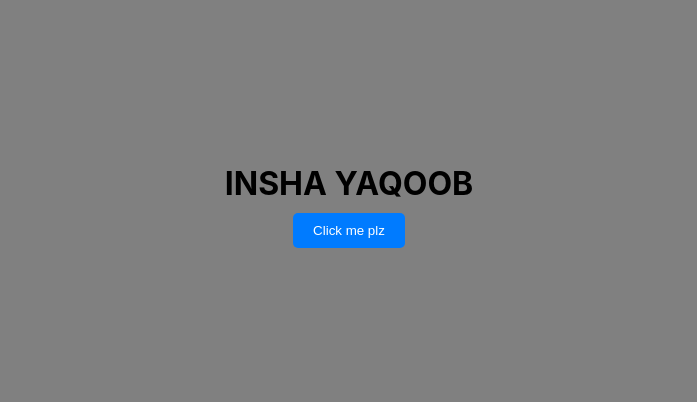
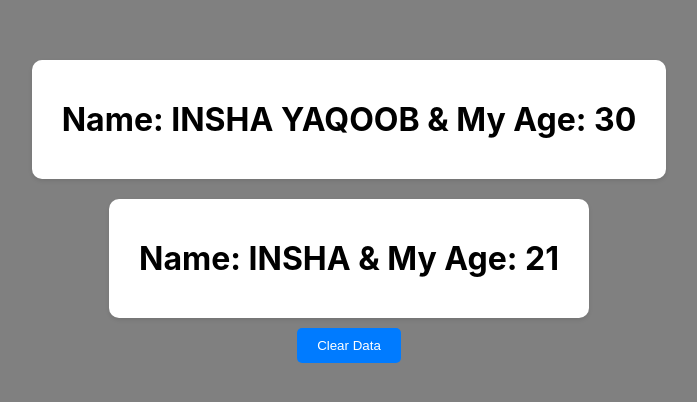
Before and after one commit to inshayaqoob/React-UseState, a React (Create React App) app: page / in a window 1280 px wide. Shown: the part 194-596 px from the top of the page, without its empty margins (291-988 px from the left). Built offline with nearby package versions, Linux system fonts and the light colour scheme.

Commit message:
First commit

```diff
--- a/src/App.css
+++ b/src/App.css
@@ -1,38 +1,38 @@
-.App {
-  text-align: center;
-}
-
-.App-logo {
-  height: 40vmin;
-  pointer-events: none;
-}
-
-@media (prefers-reduced-motion: no-preference) {
-  .App-logo {
-    animation: App-logo-spin infinite 20s linear;
-  }
-}
-
-.App-header {
-  background-color: #282c34;
-  min-height: 100vh;
+.container {
   display: flex;
   flex-direction: column;
   align-items: center;
   justify-content: center;
-  font-size: calc(10px + 2vmin);
-  color: white;
+  height: 100vh;
 }
 
-.App-link {
-  color: #61dafb;
+.card {
+  background-color: white;
+  border-radius: 10px;
+  padding: 20px;
+  margin: 10px;
+  box-shadow: 0px 2px 4px rgba(0, 0, 0, 0.1);
+  text-align: center;
 }
 
-@keyframes App-logo-spin {
-  from {
-    transform: rotate(0deg);
-  }
-  to {
-    transform: rotate(360deg);
-  }
+.h1styling {
+  background-color: white;
+  color: black;
+  border-radius: 5px;
+  padding: 10px;
+  margin: 10px 0;
 }
+
+.btn {
+  background-color: #007bff;
+  color: white;
+  border: none;
+  border-radius: 5px;
+  padding: 10px 20px;
+  cursor: pointer;
+  transition: background-color 0.3s ease;
+}
+
+.btn:hover {
+  background-color: #0056b3;
+}
--- a/src/App.js
+++ b/src/App.js
@@ -1,13 +1,15 @@
 import React , {useState} from 'react';
+import UseStateArray from './components/UseStateArray';
 
 
 const App = () => {
 // In useState first value is current value and we store it into variable name myNAME and then other value it take is function and then we define it setMyname when this one function and here we give new value because we define this one function on inside the fucntion that call when we clicked on the button
- const[myNAME, setMyname ] = useState("INSHA YAQOOB")
-  const changestatement = () =>{
-    setMyname("BY click on it changed to INSHA")
+//  const[myNAME, setMyname ] = useState("INSHA YAQOOB")
+//   const changestatement = () =>{
+//     setMyname("BY click on it changed to INSHA")
 
-  }
+
+//   }
   const containerStyle = {
     display: "flex",
     flexDirection: "column",
@@ -17,25 +19,26 @@ const App = () => {
     backgroundColor: "gray"
   };
 
-  const headingStyle = {
-    margin: 0,
-    textAlign: "center"
-  };
+//   const headingStyle = {
+//     margin: 0,
+//     textAlign: "center"
+//   };
 
-  const buttonStyle = {
-    backgroundColor: "#007BFF",
-    color: "white",
-    padding: "10px 20px",
-    border: "none",
-    borderRadius: "5px",
-    marginTop: "10px",
-    cursor: "pointer"
-  };
+//   const buttonStyle = {
+//     backgroundColor: "#007BFF",
+//     color: "white",
+//     padding: "10px 20px",
+//     border: "none",
+//     borderRadius: "5px",
+//     marginTop: "10px",
+//     cursor: "pointer"
+//   };
 
   return (
     <div style={containerStyle}>
-      <h1 style={headingStyle}>{myNAME}</h1>
-      <button style={buttonStyle} onClick={changestatement}>Click me plz</button>
+    {/* //   <h1 style={headingStyle}>{myNAME}</h1>
+    //   <button style={buttonStyle} onClick={changestatement}>Click me plz</button> */}
+      <UseStateArray />
     </div>
   );
 }
--- /dev/null
+++ b/src/components/UseStateArray.js
@@ -0,0 +1,42 @@
+import React, { useState } from 'react';
+import '../App.css';
+
+const UseStateArray = () => {
+    const initialBiodata = [
+        {
+            id: 0,
+            myName: "INSHA YAQOOB",
+            myage: 30
+        },
+        {
+            id: 1,
+            myName: "INSHA",
+            myage: 21
+        }
+    ];
+
+    const [myarray, setMyArray] = useState(initialBiodata);
+
+    const clearData = () => {
+        setMyArray([]); // Clears the data array
+    };
+
+    return (
+        <div className='container'>
+            {myarray.map((curElem) => (
+                <div key={curElem.id} className='card'>
+                    <h1 className='h1styling'>
+                        Name: {curElem.myName} & My Age: {curElem.myage}
+                    </h1>
+                </div>
+            ))}
+            {myarray.length > 0 && (
+                <button className='btn' onClick={clearData}>
+                    Clear Data
+                </button>
+            )}
+        </div>
+    );
+};
+
+export default UseStateArray;
```
